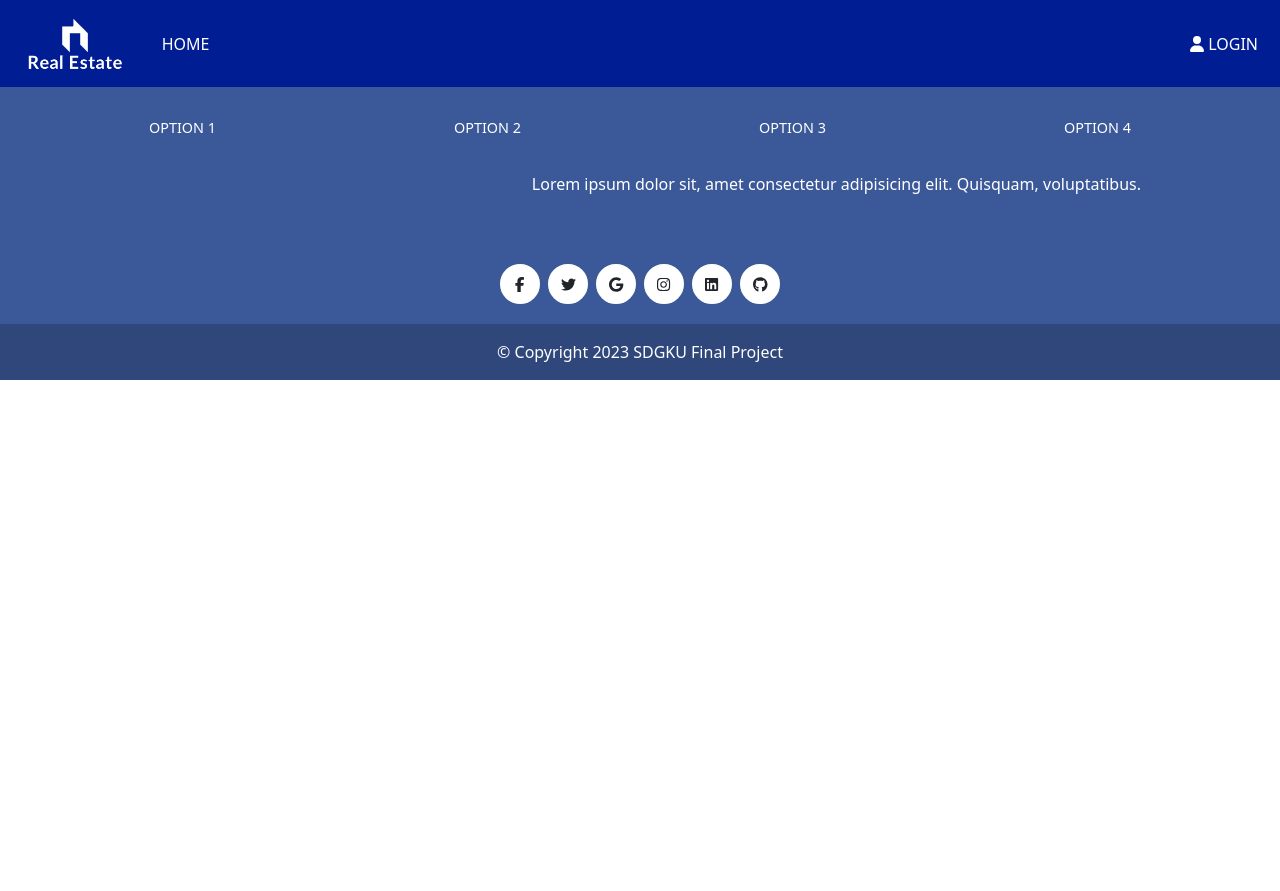
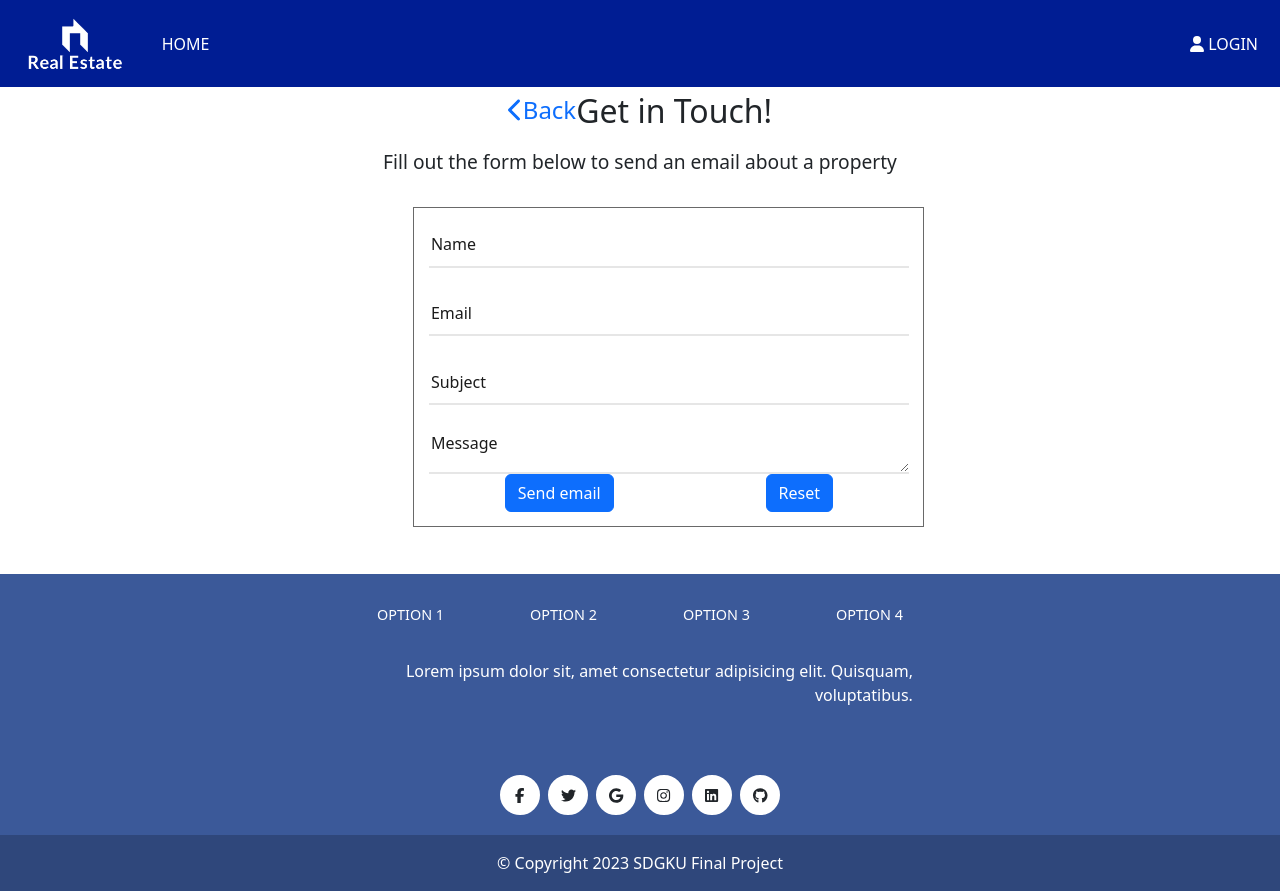
Before and after one commit to MarioAguilarReal/finalProject, a React (Create React App) app in the folder frontend/rs_frontend/: page /contact in a window 1280 px wide. Before the commit the page ends 800 px from the top, so only its background shows below. Built offline with nearby package versions, Linux system fonts and the light colour scheme.

Commit message:
contact form frontend, still need to adjust scss

```diff
--- a/frontend/rs_frontend/src/components/slider/slider.scss
+++ b/frontend/rs_frontend/src/components/slider/slider.scss
@@ -1,13 +1,21 @@
 .slider{
-    height: 70vh;
+    height: 40vh;
+    width: 100%;
     overflow: hidden;
+    border: none;
     .carrousel-container{
-        max-height: 80vh;
+        max-height: 70vh;
         display: flex;
         // justify-content: center;
+        border: none;
+    }
+    .carousel-inner{
+        height:40vh;
+        padding-bottom: 45%;
+        border: none;
     }
     .carousel-item{
-        height: 70vh;
+        height: 40vh;
         // text-align: center;
         .slider-content{
             .slider-title{
@@ -47,7 +55,16 @@
     }
 }
 
-@media (min-width: 768px) {
+
+
+
+
+
+// @media (min-width: 768px) {
+
+// }
+
+@media (min-width: 1365px) {
     .slider{
         height: 60vh;
         width: 100%;
--- /dev/null
+++ b/frontend/rs_frontend/src/pages/contact/contact.scss
@@ -0,0 +1,84 @@
+$color_1: #1b1b1b;
+$background-color_1: #F2F2F2;
+
+
+.heading-container {
+    display: flex;
+    padding-left: 20rem;
+    padding-right: 20rem;
+}
+
+.emailForm input {
+    border: none;
+    border-bottom: 2px solid #E6E6E6;
+    height: 3rem;
+    width: 30rem;
+
+    &::placeholder {
+        color: $color_1;
+    }
+
+    &:focus {
+        background-color: $background-color_1;
+    }
+
+    &:hover {
+        background-color: $background-color_1;
+    }
+}
+
+.emailForm textarea {
+    border: none;
+    border-bottom: 2px solid #E6E6E6;
+    height: 3rem;
+    width: 30rem;
+
+    &::placeholder {
+        color: $color_1;
+    }
+
+    &:focus {
+        background-color: $background-color_1;
+    }
+
+    &:hover {
+        background-color: $background-color_1;
+    }
+}
+
+.emailForm form {
+    display: flex;
+    flex-direction: column;
+    justify-content: space-evenly;
+    height: 20rem;
+    align-items: center;
+    width: max-content;
+    border: solid #696969 1px;
+    padding: 3%;
+    margin: 3%;
+}
+
+.form-buttons {
+    width: 100%;
+    display: flex;
+    justify-content: space-around;
+    border-radius: 5%;
+}
+
+.container {
+    // margin: 2%;
+    display: flex;
+    flex-direction: column;
+    align-items: center;
+    justify-content: center;
+    width: 80%;
+}
+
+h1 {
+    text-transform: uppercase;
+}
+
+.subtitle {
+    font-size: 1.2rem;
+    margin-top: 1%;
+}
--- /dev/null
+++ b/frontend/rs_frontend/src/pages/contact/contact.tsx
@@ -0,0 +1,100 @@
+import React, { useState } from 'react';
+import './contact.scss';
+import { useParams, useNavigate } from 'react-router-dom';
+
+const Contact = () => {
+    const [name, setName] = useState('');
+    const [email, setEmail] = useState('');
+    const [subject, setSubject] = useState('');
+    const [message, setMessage] = useState('');
+    const navigate = useNavigate();
+
+
+    const handleSubmit = (e: React.FormEvent<HTMLFormElement>) => {
+        e.preventDefault();
+
+
+        console.log('Form submitted');
+    };
+
+
+    const clearForm = () => {
+        setName('');
+        setEmail('');
+        setSubject('');
+        setMessage('');
+    };
+
+    const handleGoBack = () => {
+        navigate(-1); // Use the history object to go back to the previous page.
+    };
+
+    return (
+
+
+
+
+        <div className="container">
+            <div className='heading-container'>
+
+            <a href="#!" className=" text-decoration-none d-block mb-2" onClick={handleGoBack}>
+                <i className="fa-solid fa-chevron-left"></i>Back
+            </a>
+            <h2>Get in Touch!</h2>
+            </div>
+
+            <p className="subtitle">Fill out the form below to send an email about a property</p>
+            <div className='emailForm'>
+                <form id="emailForm" onSubmit={handleSubmit}>
+                    <input
+                        type="text"
+                        name="name"
+                        id="name"
+                        placeholder="Name"
+                        value={name}
+                        onChange={(e) => setName(e.target.value)}
+                        required
+                    />
+                    <br />
+                    <input
+                        type="email"
+                        name="email"
+                        id="email"
+                        placeholder="Email"
+                        value={email}
+                        onChange={(e) => setEmail(e.target.value)}
+                        required
+                    />
+                    <br />
+                    <input
+                        type="text"
+                        name="subject"
+                        id="subject"
+                        placeholder="Subject"
+                        value={subject}
+                        onChange={(e) => setSubject(e.target.value)}
+                    />
+                    <br />
+                    <textarea
+                        id="message"
+                        rows={4}
+                        placeholder="Message"
+                        value={message}
+                        onChange={(e) => setMessage(e.target.value)}
+                        required
+                    ></textarea>
+                    <div className="form-buttons">
+                        <button type="submit" className="btn btn-primary">
+                            Send email
+                        </button>
+                        <button type="button" className="btn btn-primary" onClick={clearForm}>
+                            Reset
+                        </button>
+                    </div>
+        </form>
+            </div>
+        </div >
+    );
+};
+
+export default Contact;
--- a/frontend/rs_frontend/src/pages/home/home.scss
+++ b/frontend/rs_frontend/src/pages/home/home.scss
@@ -8,7 +8,7 @@
             position: relative;
             width: 100%;
             height: 2rem;
-            bottom: 6rem;
+            bottom: 6rem;///
             margin: auto;
             padding-top: 2rem;
             padding-bottom: 4rem;
--- a/frontend/rs_frontend/src/pages/property-detail/detailView.tsx
+++ b/frontend/rs_frontend/src/pages/property-detail/detailView.tsx
@@ -1,6 +1,6 @@
 import React, { useState, useEffect } from 'react';
 import './detail.scss';
-import { useParams, useNavigate  } from 'react-router-dom';
+import { useParams, useNavigate, Link } from 'react-router-dom';
 import DetailSlider from '../../components/detailSlider/detailSlider';
 import axios from 'axios';
 import { Property } from '../../models/Property.model';
@@ -16,7 +16,7 @@ const DetailView = () => {
     loadData();
   }, [id]);
 
-  async function loadData () {
+  async function loadData() {
     if (!id) return;
     let response = await properiesService.getProperty(id);
     setProperty(response?.data);
@@ -44,10 +44,11 @@ const DetailView = () => {
       <div className='container-detail-links'>
 
         <a href="#!" className=" text-decoration-none d-block mb-2" onClick={handleGoBack}>
-        <i className="fa-solid fa-chevron-left"></i>Back
+          <i className="fa-solid fa-chevron-left"></i>Back
         </a>
-        <button type="submit" className='btn btn-primary contact-button'> Contact Agent <i className="fa-regular fa-envelope"></i> </button>
-
+        <Link to="/contact" className="link-button">
+          <button type="submit" className='btn btn-primary contact-button'> Contact Agent <i className="fa-regular fa-envelope"></i> </button>
+        </Link>
 
 
 
--- a/frontend/rs_frontend/src/routes.tsx
+++ b/frontend/rs_frontend/src/routes.tsx
@@ -10,6 +10,7 @@ import AdminSite from "./pages/dashboard";
 import NewPropertyPage from "./pages/new-property/newPropertyPage";
 import EditPropertyPage from "./pages/edit-property/editPropertyPage";
 import DetailView from "./pages/property-detail/detailView";
+import Contact from "./pages/contact/contact";
 
 
 const RouteWrapper: React.FC = () => {
@@ -28,6 +29,8 @@ const RouteWrapper: React.FC = () => {
             <Route path="/edit-property" element={<EditPropertyPage />} />
             <Route path="/admin/dashboard" element={<AdminSite />} />
             <Route path="/property/:id" element={<DetailView />} />
+            <Route path="/contact" element={<Contact />} />
+
         </Routes>
         {shouldShowNavFoot && <Footer />}
     </div>
```
